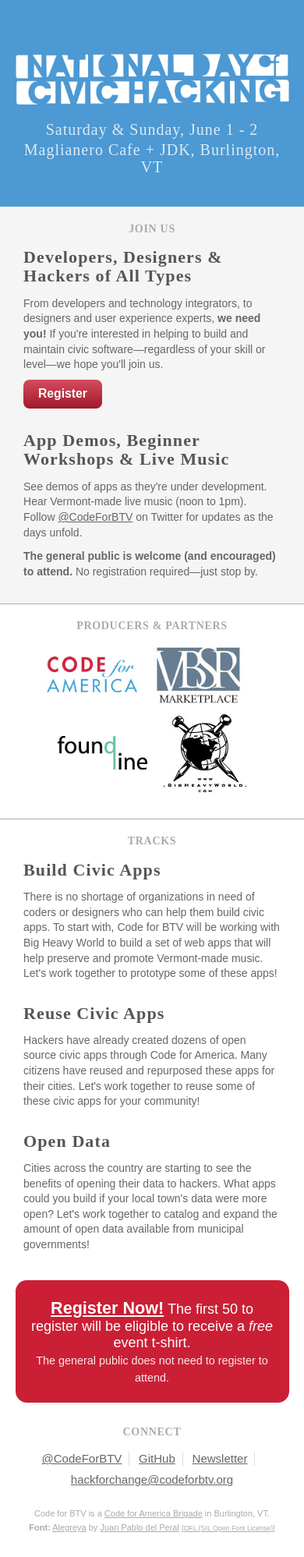
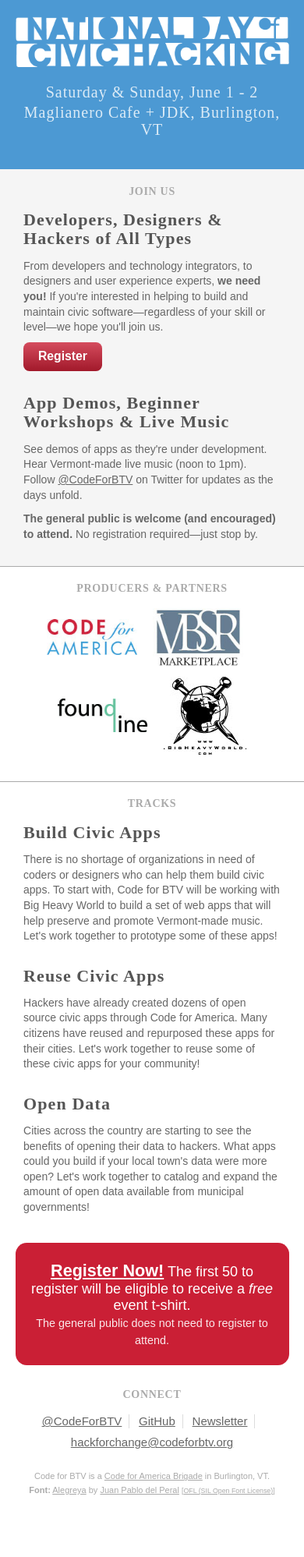
Before and after one commit to tedholtz/codeforbtv.github.com, a Jekyll site: the page built from index.html, in a window 390 px wide. Shown: the whole page at 78% size. Built offline with Jekyll 4.4.1, drawn with Linux system fonts in a browser that asks for light colours; some web fonts are replaced; after the commit the page ends 1949 px from its top, so only the background shows below that.

Commit message:
Update margin-top of overview heading.

```diff
--- a/css/content.css
+++ b/css/content.css
@@ -207,6 +207,9 @@
     text-align: center;
 }
 @media screen and (max-width: 479px) {
+    body > header#overview h1 {
+        margin-top: 0;
+    }
     #producers-partners nav li {
         max-width: 35%;
     }
@@ -216,6 +219,9 @@
     }
 }
 @media screen and (min-width: 480px) and (max-width: 599px) {
+    body > header#overview h1 {
+        margin-top: 0.3em;
+    }
     #producers-partners nav li {
         max-width: 20%;
     }
```
